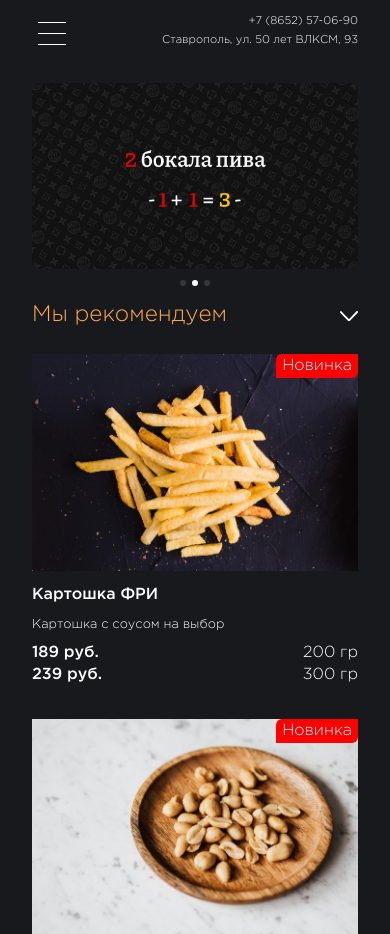
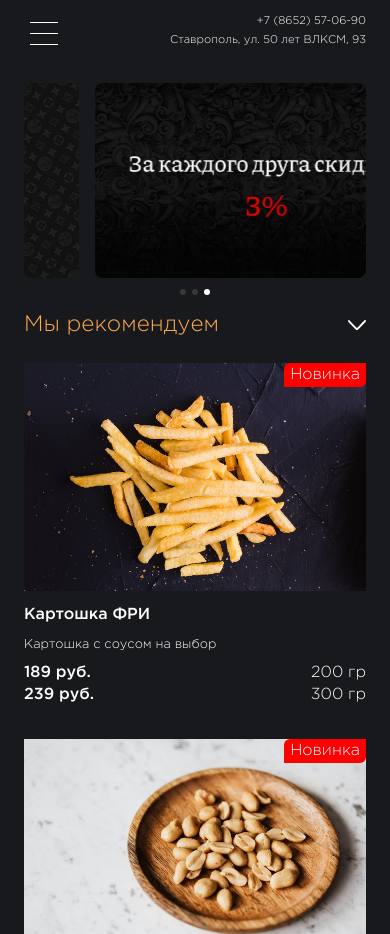
Before and after one commit to SergeyDev0/8rules-pub, a plain HTML site: page index.html in a window 390 px wide. Shown: the top 934 px of the page. Drawn offline with nearby package versions, Linux system fonts and the light colour scheme.

Commit message:
change padding for sections

```diff
--- a/css/media.css
+++ b/css/media.css
@@ -226,6 +226,26 @@
 }
 
 @media screen and (max-width: 425px) {
+  header {
+    padding: 1rem 1.5rem 0.5rem 1.5rem;
+  }
+
+  section {
+    padding: 0 1.5rem;
+  }
+
+  .section__wrapper-cards, footer {
+    padding: 1rem 1.5rem;
+  }
+
+  .section__wrapper-title {
+    padding: .7rem 1.5rem;
+  }
+
+  #about {
+    padding: 0.1rem 1.5rem
+  }
+
   .actions .swiper,
   .actions .swiper-slide img {
       border-radius: 8px;
```
